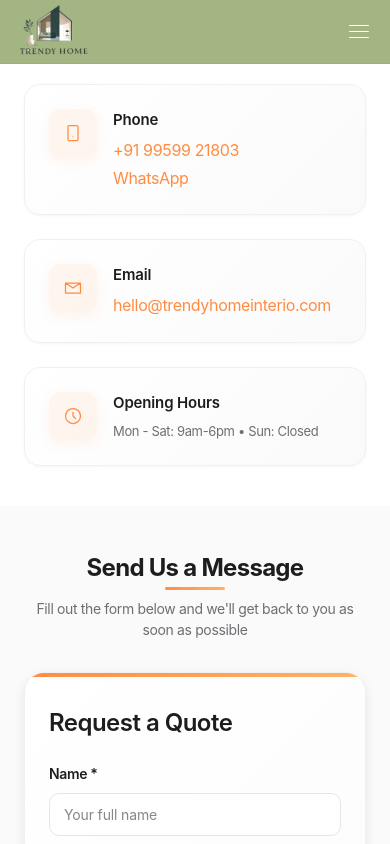
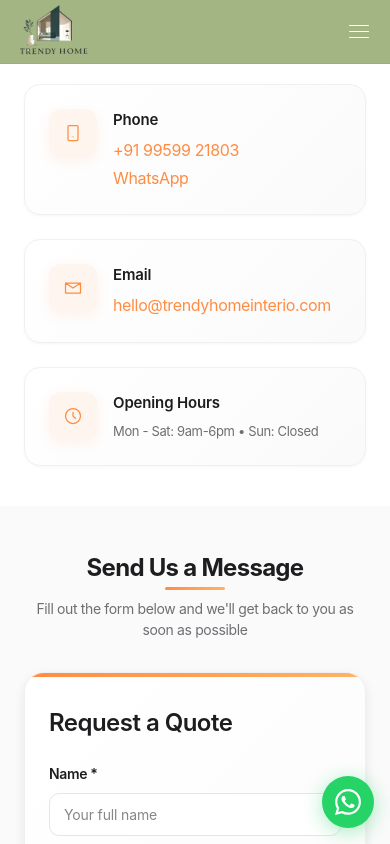
Before and after one commit to octaleadsprivatelimited-cloud/TrendyHomeInterio, a React (Create React App) app: page /contact in a window 390 px wide. Shown: the top 844 px of the page. Built offline with nearby package versions, Linux system fonts and the light colour scheme.

Commit message:
Add WhatsApp button with prefilled message and optimize mobile hero section - Added WhatsApp button component with prefilled message - Hide contact form and content on mobile hero section - Increase video height to 120vh on mobile - Optimize WhatsApp button with clean design (no animations)

```diff
--- a/src/App.js
+++ b/src/App.js
@@ -2,6 +2,7 @@
 import { BrowserRouter as Router, Routes, Route } from 'react-router-dom';
 import Navbar from './components/Navbar/Navbar';
 import Footer from './components/Footer/Footer';
+import WhatsAppButton from './components/WhatsAppButton/WhatsAppButton';
 import Home from './pages/Home/Home';
 import Services from './pages/Services/Services';
 import DesignIdeas from './pages/DesignIdeas/DesignIdeas';
@@ -58,6 +59,7 @@
           <Route path="/design-journal" element={<Home />} />
           <Route path="/design-library" element={<Home />} />
         </Routes>
+        <WhatsAppButton />
         <Footer />
       </div>
     </Router>
--- /dev/null
+++ b/src/components/WhatsAppButton/WhatsAppButton.js
@@ -0,0 +1,25 @@
+import React from 'react';
+import './WhatsAppButton.scss';
+
+const WhatsAppButton = () => {
+  const phoneNumber = '919959921803'; // WhatsApp number without + sign
+  const prefilledMessage = encodeURIComponent('Hello! I am interested in your interior design services. Please provide more information.');
+  const whatsappUrl = `https://wa.me/${phoneNumber}?text=${prefilledMessage}`;
+
+  return (
+    <a
+      href={whatsappUrl}
+      target="_blank"
+      rel="noopener noreferrer"
+      className="whatsapp-button"
+      aria-label="Contact us on WhatsApp"
+    >
+      <svg width="24" height="24" viewBox="0 0 24 24" fill="none" xmlns="http://www.w3.org/2000/svg">
+        <path d="M17.472 14.382c-.297-.149-1.758-.867-2.03-.967-.273-.099-.471-.148-.67.15-.197.297-.767.966-.94 1.164-.173.199-.347.223-.644.075-.297-.15-1.255-.463-2.39-1.475-.883-.788-1.48-1.761-1.653-2.059-.173-.297-.018-.458.13-.606.134-.133.298-.347.446-.52.149-.174.198-.298.298-.497.099-.198.05-.371-.025-.52-.075-.149-.669-1.612-.916-2.207-.242-.579-.487-.5-.669-.51-.173-.008-.371-.01-.57-.01-.198 0-.52.074-.792.372-.272.297-1.04 1.016-1.04 2.479 0 1.462 1.065 2.875 1.213 3.074.149.198 2.096 3.2 5.077 4.487.709.306 1.262.489 1.694.625.712.227 1.36.195 1.871.118.571-.085 1.758-.719 2.006-1.413.248-.694.248-1.289.173-1.413-.074-.124-.272-.198-.57-.347m-5.421 7.403h-.004a9.87 9.87 0 01-5.031-1.378l-.361-.214-3.741.982.998-3.648-.235-.374a9.86 9.86 0 01-1.51-5.26c.001-5.45 4.436-9.884 9.888-9.884 2.64 0 5.122 1.03 6.988 2.898a9.825 9.825 0 012.893 6.994c-.003 5.45-4.437 9.884-9.885 9.884m8.413-18.297A11.815 11.815 0 0012.05 0C5.495 0 .16 5.335.157 11.892c0 2.096.547 4.142 1.588 5.945L.057 24l6.305-1.654a11.882 11.882 0 005.683 1.448h.005c6.554 0 11.89-5.335 11.893-11.893a11.821 11.821 0 00-3.48-8.413z" fill="currentColor"/>
+      </svg>
+      <span className="whatsapp-tooltip">Chat with us</span>
+    </a>
+  );
+};
+
+export default WhatsAppButton;
--- /dev/null
+++ b/src/components/WhatsAppButton/WhatsAppButton.scss
@@ -0,0 +1,93 @@
+.whatsapp-button {
+  position: fixed;
+  bottom: 2rem;
+  right: 2rem;
+  width: 60px;
+  height: 60px;
+  background: #25D366;
+  border-radius: 50%;
+  display: flex;
+  align-items: center;
+  justify-content: center;
+  color: white;
+  box-shadow: 0 4px 20px rgba(37, 211, 102, 0.4);
+  z-index: 1000;
+  transition: box-shadow 0.2s ease;
+  text-decoration: none;
+  cursor: pointer;
+
+  &:hover {
+    box-shadow: 0 6px 30px rgba(37, 211, 102, 0.6);
+    color: white;
+    text-decoration: none;
+  }
+
+  &:active {
+    box-shadow: 0 2px 15px rgba(37, 211, 102, 0.5);
+  }
+
+  svg {
+    width: 32px;
+    height: 32px;
+  }
+
+  .whatsapp-tooltip {
+    position: absolute;
+    right: 70px;
+    top: 50%;
+    transform: translateY(-50%);
+    background: rgba(0, 0, 0, 0.9);
+    color: white;
+    padding: 0.5rem 1rem;
+    border-radius: 8px;
+    font-size: 0.875rem;
+    white-space: nowrap;
+    opacity: 0;
+    visibility: hidden;
+    transition: opacity 0.2s ease, visibility 0.2s ease;
+    pointer-events: none;
+
+    &::after {
+      content: '';
+      position: absolute;
+      left: 100%;
+      top: 50%;
+      transform: translateY(-50%);
+      border: 6px solid transparent;
+      border-left-color: rgba(0, 0, 0, 0.9);
+    }
+  }
+
+  &:hover .whatsapp-tooltip {
+    opacity: 1;
+    visibility: visible;
+  }
+
+  @media (max-width: 768px) {
+    width: 56px;
+    height: 56px;
+    bottom: 1.5rem;
+    right: 1.5rem;
+
+    svg {
+      width: 28px;
+      height: 28px;
+    }
+
+    .whatsapp-tooltip {
+      display: none;
+    }
+  }
+
+  @media (max-width: 480px) {
+    width: 52px;
+    height: 52px;
+    bottom: 1rem;
+    right: 1rem;
+
+    svg {
+      width: 26px;
+      height: 26px;
+    }
+  }
+}
--- a/src/pages/Home/Home.scss
+++ b/src/pages/Home/Home.scss
@@ -76,6 +76,14 @@
       padding: 3rem 1rem;
     }
 
+    @media (max-width: 768px) {
+      min-height: 120vh !important;
+      height: 120vh !important;
+      margin-top: 0 !important;
+      padding: 0 !important;
+      overflow: hidden !important;
+    }
+
     .hero-video-background {
       position: absolute;
       top: 50%;
@@ -87,6 +95,17 @@
       height: auto;
       z-index: 0;
       object-fit: cover;
+
+      @media (max-width: 768px) {
+        width: 100% !important;
+        height: 120vh !important;
+        min-height: 120vh !important;
+        top: 0 !important;
+        left: 0 !important;
+        transform: none !important;
+        object-fit: cover !important;
+        object-position: center !important;
+      }
     }
 
     .hero-container {
@@ -108,12 +127,20 @@
         grid-template-columns: 1fr;
         gap: 2rem;
       }
+
+      @media (max-width: 768px) {
+        display: none !important;
+      }
     }
 
     .hero-content {
       color: #ffffff;
       position: relative;
       z-index: 3;
+
+      @media (max-width: 768px) {
+        display: none !important;
+      }
 
       .hero-badge-card {
         display: inline-flex;
@@ -318,6 +345,10 @@
       @media (max-width: 968px) {
         padding: 2rem;
         border-radius: 24px;
+      }
+
+      @media (max-width: 768px) {
+        display: none !important;
       }
 
       .form-card-header {
```
